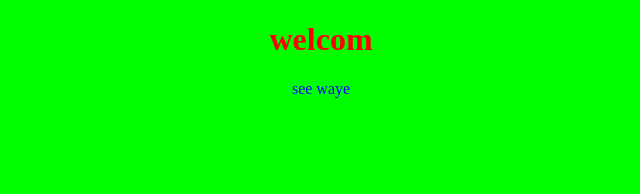
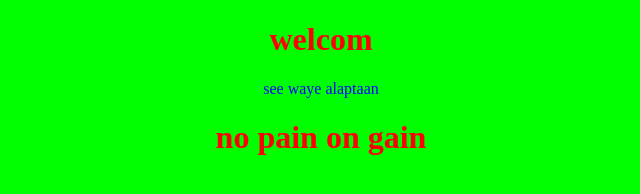
Before and after one commit to ceydaacayduruus123-crypto/My-website-, a plain HTML site: page index.html in a window 1280 px wide. Shown: the whole page, without its empty margins (319-959 px from the left). Drawn offline with Linux system fonts and the light colour scheme.

Commit message:
Update paragraph and add new heading in index.html
Signed-off-by: ceydaacayduruus123-crypto <ceydaacayduruus123@gmail.com>

```diff
--- a/index.html
+++ b/index.html
@@ -26,6 +26,7 @@
 </head>
   <body>
     <h1>welcom</h1>
-    <p>see waye</p>
+    <p>see waye alaptaan </p>
+      <h1>no pain on gain</h1>
   </body>
 </html>
```
